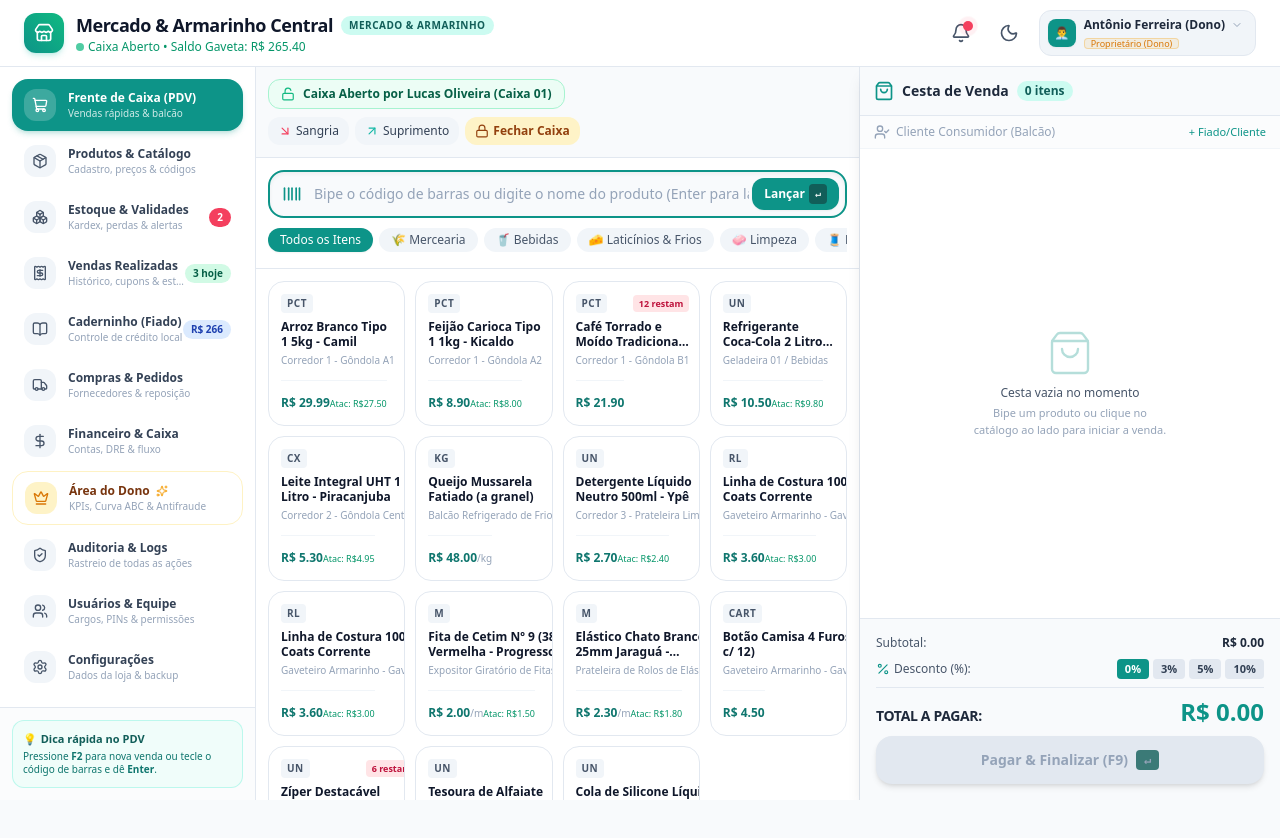
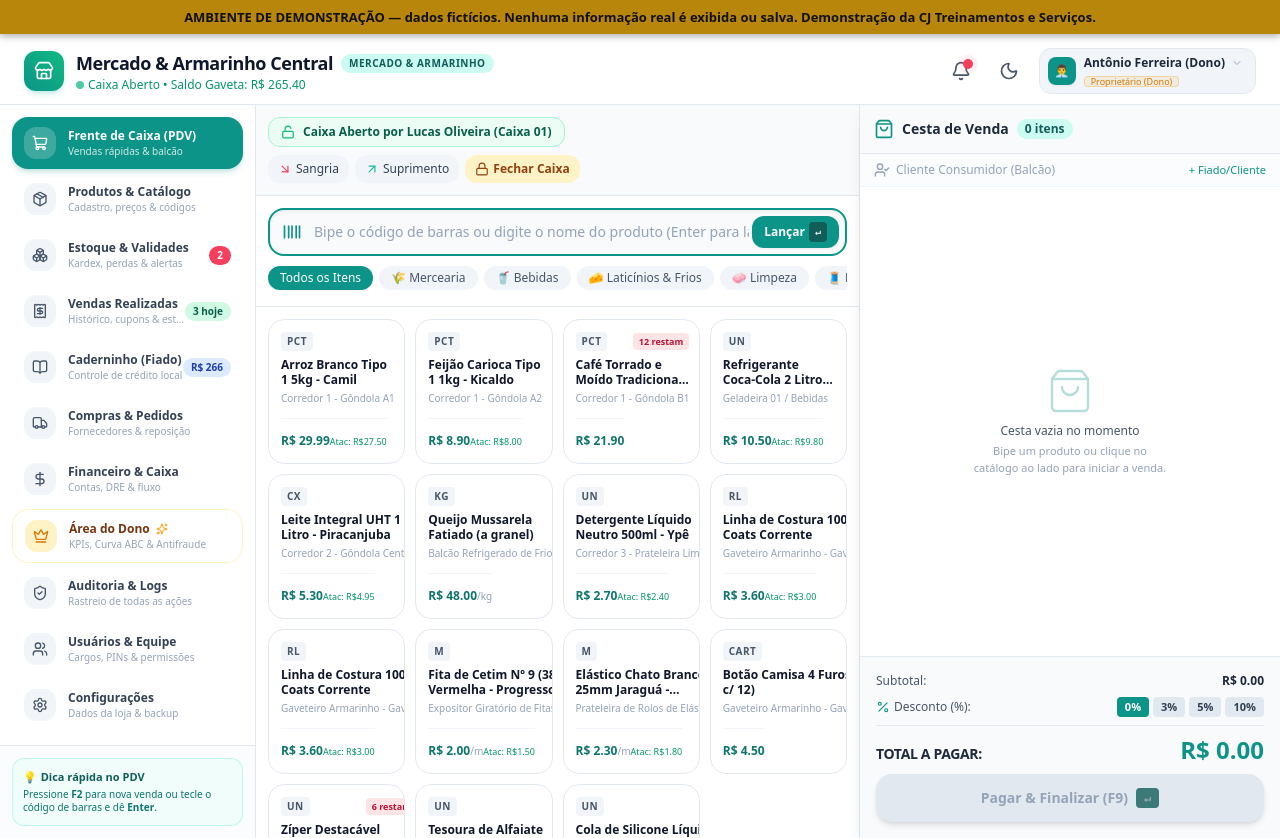
Before and after one commit to claudiojoseoliveira/demos-cj, a plain HTML site: page demo-mercadinho/index.html in a window 1280 px wide. Before the commit the page ends 800 px from the top, so only its background shows below. Drawn offline with Linux system fonts and the light colour scheme.

Commit message:
Corrige faixa de demonstração (mercadinho + financeiro)

```diff
--- a/demo-mercadinho/index.html
+++ b/demo-mercadinho/index.html
@@ -10,7 +10,7 @@
     <script type="module" crossorigin src="/assets/index-BGb_sqFQ.js"></script>
     <link rel="stylesheet" crossorigin href="/assets/index-K5sy0STv.css">
   <link rel="manifest" href="/manifest.webmanifest"><script id="vite-plugin-pwa:register-sw" src="/registerSW.js"></script></head>
-  <body class="bg-slate-50 text-slate-900 dark:bg-slate-950 dark:text-slate-100 antialiased min-h-screen">
+  <body class="bg-slate-50 text-slate-900 dark:bg-slate-950 dark:text-slate-100 antialiased min-h-screen"><div style="position:fixed;top:0;left:0;right:0;z-index:99999;background:#b8860b;color:#111;font:700 13px/1.4 system-ui;padding:8px 12px;text-align:center;box-shadow:0 2px 8px rgba(0,0,0,.3)">AMBIENTE DE DEMONSTRAÇÃO — dados fictícios. Nenhuma informação real é exibida ou salva. Demonstração da <b>CJ Treinamentos e Serviços</b>.</div><style>body{padding-top:38px!important}</style>
     <div id="root"></div>
   </body>
 </html>
```
Also changed, not shown: demo-financeiro/index.html (+1 -1 lines).
